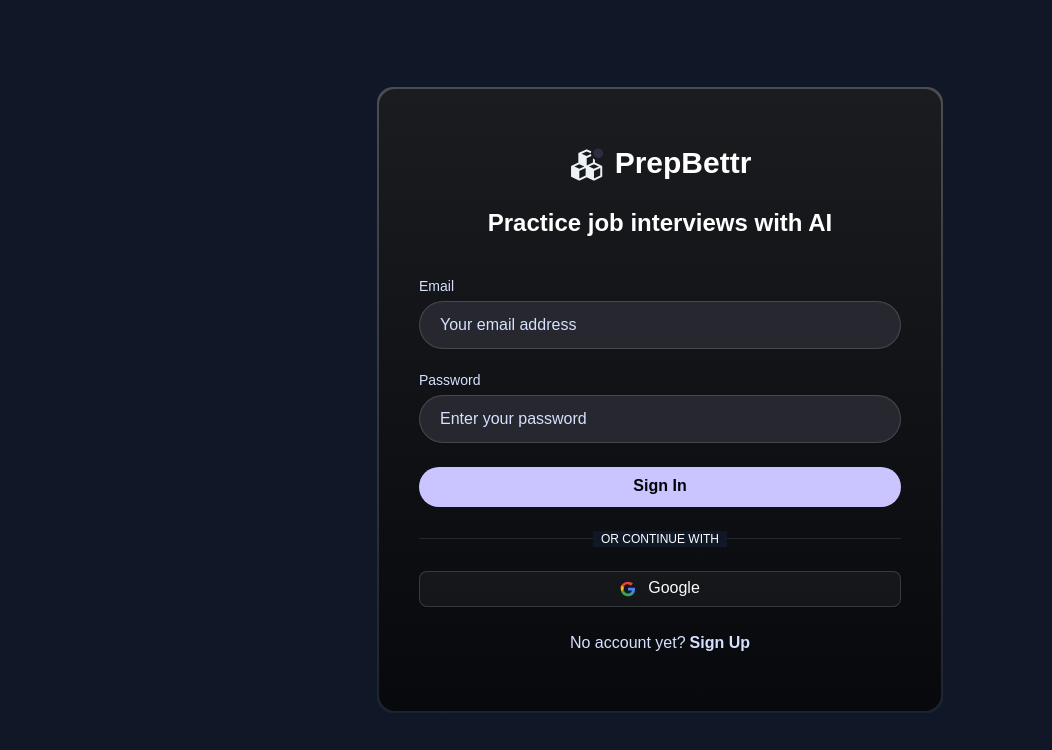
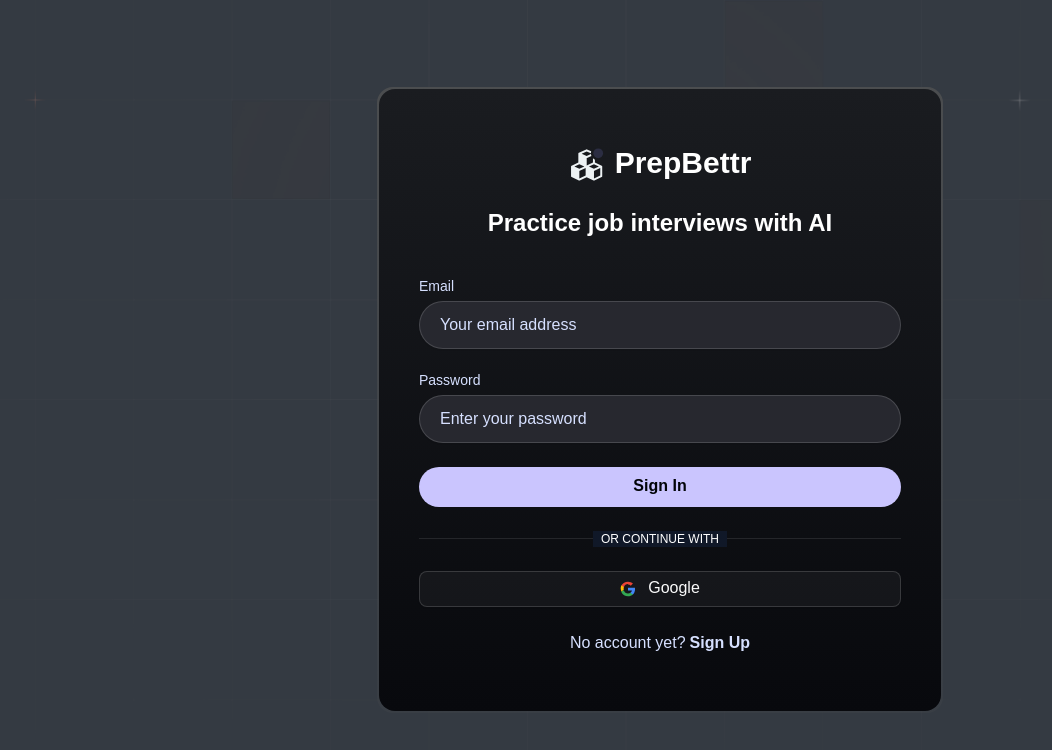
Before and after one commit to DikshantV/PrepBettr, a Next.js app: page /sign-in in a window 1280 px wide. Shown: the top 750 px of the page, without its empty margins (63-1115 px from the left). Built offline with nearby package versions, Linux system fonts and the light colour scheme; no server answers; a web font is replaced by a local one.

Commit message:
chore: updated pages 1.2

```diff
--- a/app/(auth)/layout.tsx
+++ b/app/(auth)/layout.tsx
@@ -5,21 +5,21 @@
     // This layout just provides the structure for auth pages
 
     return (
-        <div className="min-h-screen flex items-center justify-center relative bg-gray-900">
-            {/* Pattern background - same as DashboardLayout */}
+        <div className="min-h-screen flex items-center justify-center relative">
+            {/* Test with highly visible pattern first */}
             <div
-                className="absolute inset-0 -z-10"
+                className="absolute inset-0"
                 style={{
+                    backgroundColor: "#1f2937",
                     backgroundImage: "url('/pattern.png')",
                     backgroundSize: "cover",
                     backgroundPosition: "center",
                     backgroundRepeat: "no-repeat",
-                    opacity: 0.1
+                    opacity: 0.8
                 }}
-            >
-                <div className="absolute inset-0 bg-[radial-gradient(circle_600px_at_50%_300px,rgba(201,235,255,0.1),transparent_70%)] dark:bg-[radial-gradient(circle_600px_at_50%_300px,rgba(26,26,46,0.3),transparent_70%)]"></div>
-                <div className="absolute bottom-0 left-0 right-0 h-32 bg-gradient-to-t from-white/20 to-transparent dark:from-black/20"></div>
-            </div>
+            ></div>
+            {/* Minimal overlay for readability */}
+            <div className="absolute inset-0 bg-black/30"></div>
             <div className="max-w-md w-full space-y-8 p-6 relative z-10">
                 {children}
             </div>
```
